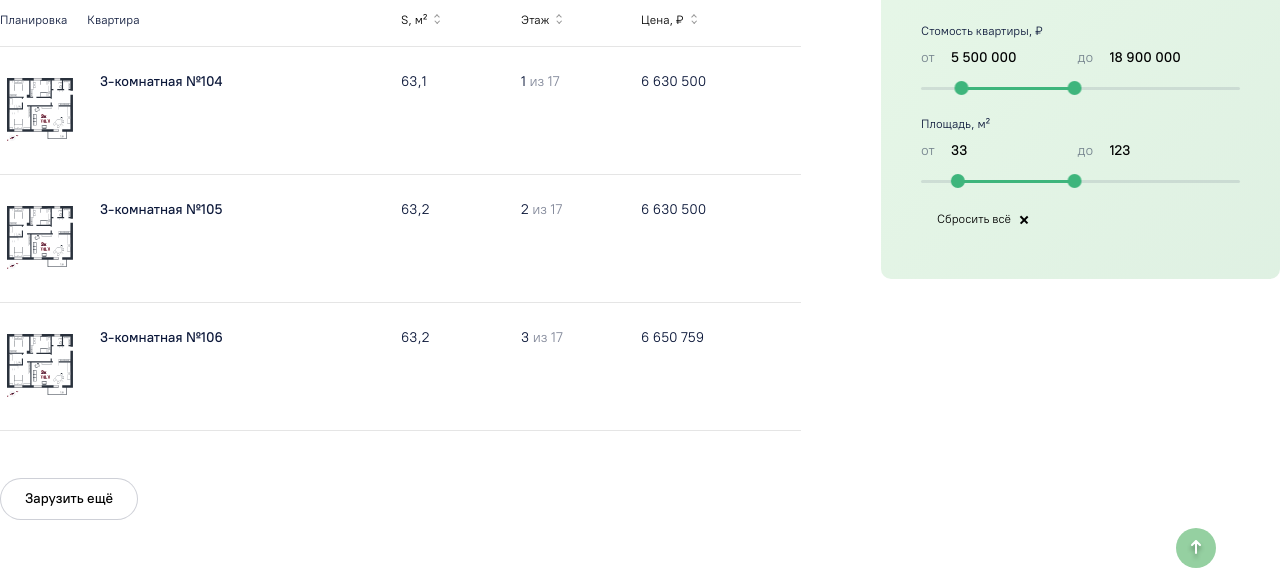
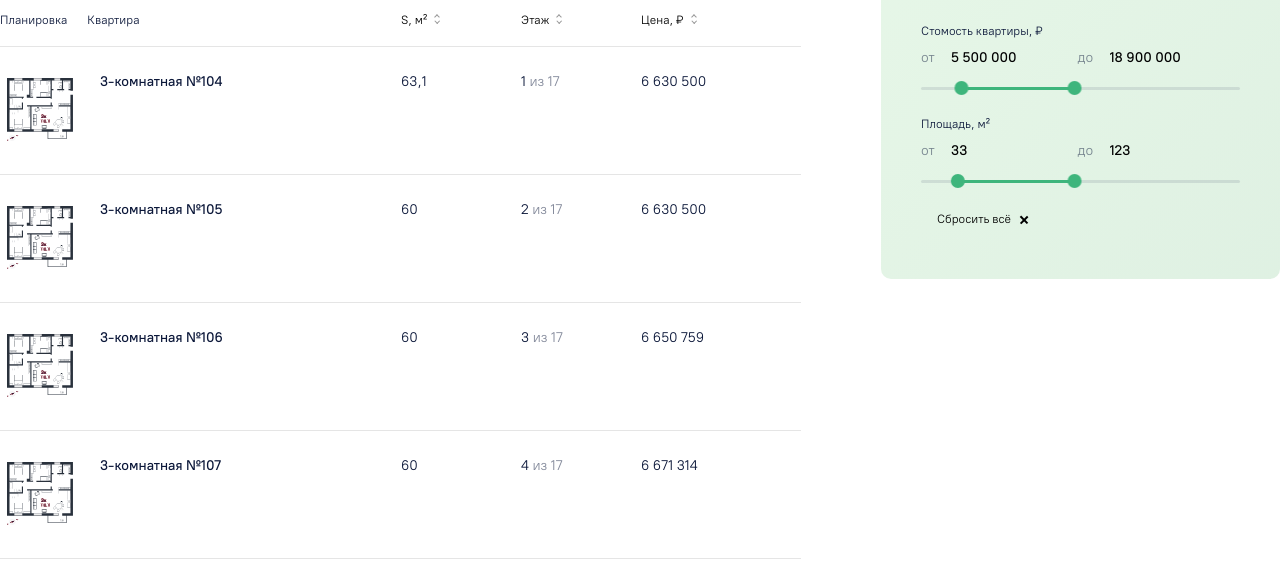
Before and after one commit to pogorelova-k/Aparments, a website with bundled scripts: page index.html in a window 1280 px wide. Shown: the part 189-771 px from the top of the page. Built offline with nearby package versions, Linux system fonts and the light colour scheme.

Commit message:
scroll and render flats from data base

```diff
--- a/db.json
+++ b/db.json
@@ -1,44 +1,122 @@
-{
-    "bulding": [
+[
     {
         "name": "3-комнатная №104",
         "square": "63,1",
         "floor": "1",
         "total_floors": "17",
-            "price": "6 630 500",
-            "img": ""
+        "price": "6630500",
+        "img": "image/flat1.svg"
     },
     {
         "name": "3-комнатная №105",
         "square": "60",
         "floor": "2",
         "total_floors": "17",
-            "price": "6 630 500",
-            "img": ""
+        "price": "6630500",
+        "img": "image/flat1.svg"
     },
     {
         "name": "3-комнатная №106",
         "square": "60",
         "floor": "3",
         "total_floors": "17",
-            "price": "6 650 759",
-            "img": ""
+        "price": "6650759",
+        "img": "image/flat1.svg"
     },
     {
         "name": "3-комнатная №107",
         "square": "60",
         "floor": "4",
         "total_floors": "17",
-            "price": "6 671 314",
-            "img": ""
+        "price": "6671314",
+        "img": "image/flat1.svg"
     },
     {
         "name": "3-комнатная №108",
         "square": "60",
         "floor": "5",
         "total_floors": "17",
-            "price": "6 679 554",
-            "img": ""
+        "price": "6679554",
+        "img": "image/flat1.svg"
+    },
+    {
+        "name": "3-комнатная №109",
+        "square": "60",
+        "floor": "6",
+        "total_floors": "17",
+        "price": "6679554",
+        "img": "image/flat1.svg"
+    },
+    {
+        "name": "3-комнатная №110",
+        "square": "60",
+        "floor": "7",
+        "total_floors": "17",
+        "price": "6679554",
+        "img": "image/flat1.svg"
+    },
+    {
+        "name": "3-комнатная №111",
+        "square": "60",
+        "floor": "8",
+        "total_floors": "17",
+        "price": "6679554",
+        "img": "image/flat1.svg"
+    },
+    {
+        "name": "3-комнатная №112",
+        "square": "60",
+        "floor": "9",
+        "total_floors": "17",
+        "price": "6679554",
+        "img": "image/flat1.svg"
+    },
+    {
+        "name": "3-комнатная №113",
+        "square": "60",
+        "floor": "10",
+        "total_floors": "17",
+        "price": "6679554",
+        "img": "image/flat1.svg"
+    },
+    {
+        "name": "3-комнатная №114",
+        "square": "60",
+        "floor": "11",
+        "total_floors": "17",
+        "price": "6679554",
+        "img": "image/flat1.svg"
+    },
+    {
+        "name": "3-комнатная №115",
+        "square": "60",
+        "floor": "12",
+        "total_floors": "17",
+        "price": "6679554",
+        "img": "image/flat1.svg"
+    },
+    {
+        "name": "3-комнатная №116",
+        "square": "60",
+        "floor": "13",
+        "total_floors": "17",
+        "price": "6679554",
+        "img": "image/flat1.svg"
+    },
+    {
+        "name": "3-комнатная №117",
+        "square": "60",
+        "floor": "14",
+        "total_floors": "17",
+        "price": "6679554",
+        "img": "image/flat1.svg"
+    },
+    {
+        "name": "3-комнатная №118",
+        "square": "60",
+        "floor": "15",
+        "total_floors": "17",
+        "price": "6679554",
+        "img": "image/flat1.svg"
     }
 ]
-}
--- a/index.html
+++ b/index.html
@@ -8,7 +8,7 @@
     <link rel="stylesheet" href="./style/style.css">
     <script src="./dist/bundle.js" defer></script>
 </head>
-<body>
+<body  id="top">
     <div class="container">
         <div class="content">
             <div class="result content__result">
@@ -34,38 +34,7 @@
                 </div>
                 <!-- /.table__header -->
                 <div class="t-body table__body">
-                    <ul class="t-body__list">
-                        <li class="t-body__item">
-                            <div class="t-body__left">
-                                <img src="./image/flat1.svg" alt="Планировка">
-                                <p class="t-body__name">3-комнатная №104</p>
-                            </div>
-                            <div class="t-body__right">
-                                <p class="t-body__square">63,1</p>
-                                <p class="t-body__floor">1 <span>из 17</span></p>
-                                <p class="t-body__price">6 630 500</p></div>
-                        </li>
-                        <li class="t-body__item">
-                            <div class="t-body__left">
-                                <img src="./image/flat1.svg" alt="Планировка">
-                                <p class="t-body__name">3-комнатная №105</p>
-                            </div>
-                            <div class="t-body__right">
-                                <p class="t-body__square">63,2</p>
-                                <p class="t-body__floor">2 <span>из 17</span></p>
-                                <p class="t-body__price">6 630 500</p></div>
-                        </li>
-                        <li class="t-body__item">
-                            <div class="t-body__left">
-                                <img src="./image/flat1.svg" alt="Планировка">
-                                <p class="t-body__name">3-комнатная №106</p>
-                            </div>
-                            <div class="t-body__right">
-                                <p class="t-body__square">63,2</p>
-                                <p class="t-body__floor">3 <span>из 17</span></p>
-                                <p class="t-body__price">6 650 759</p></div>
-                        </li>
-                    </ul>
+                    <ul class="t-body__list"></ul>
                 </div>
                 <!-- ./table__body -->
             </div>
@@ -120,8 +89,8 @@
         <!-- /.content -->
     </div>
     <div class="topUp">
-        <button class="topUp__button">
-            <img class="topUp__image" src="./image/Vector.svg" alt="стрелка вверх">
+        <button class="topUp__button scroll">
+            <a href="#top"><img class="topUp__image" src="./image/Vector.svg" alt="стрелка вверх"></a>
         </button>
     </div>
 </body>
--- a/src/index.js
+++ b/src/index.js
@@ -1,6 +1,10 @@
 import nouislider from './modules/nouislider';
 import slider from './modules/slider';
 import secondary from './modules/secondary';
+import scroll from './modules/scroll';
+import render from './modules/render';
 
+render();
 slider();
 secondary();
+scroll();
--- /dev/null
+++ b/src/modules/render.js
@@ -0,0 +1,91 @@
+const COUNT_ROW_GOODS = 5; // количество товаров для вывода
+
+// запрос
+const getData = (url, callback) => {
+    const request = new XMLHttpRequest();
+
+    request.open('GET', url);
+
+    request.addEventListener('readystatechange', () => {
+    if (request.readyState !== 4) return;
+    if (request.status === 200) {
+        const response = JSON.parse(request.response);
+        callback(response);
+    } else {
+        console.error(new Error('Ошибка:' + request.statusText));
+    }
+    });
+
+    request.send();
+};
+
+// фукция рендера элементов
+const render = () => {
+    const crossSellList = document.querySelector('.t-body__list'),
+        crossSellAdd = document.querySelector('.result__button');
+    const allGoods = [];
+    let wrapRender = null;
+
+
+    // функция рандома, чтобы выводить по 5 рандомных товара
+    const shuffle = arr => arr.sort();
+
+    // функция, которая добавляет товары из db.json
+    const createCrossSellItem = ({ name, square, floor, total_floors, price, img }) => {
+
+        // создаем li элемент
+        const liItem = document.createElement('li');
+        liItem.classList.add('t-body__item');
+        // вставляем верстку в Li
+        liItem.innerHTML = `
+            <div class="t-body__left">
+                <img src="${img}" alt="Планировка">
+                <p class="t-body__name">${name}</p>
+            </div>
+            <div class="t-body__right">
+                <p class="t-body__square">${square}</p>
+                <p class="t-body__floor">${floor} <span>из ${total_floors}</span></p>
+                <p class="t-body__price">${price.replace(/(\d)(?=(\d{3})+$)/g, '$1 ')}</p>
+            </div>
+        `;
+        return liItem;
+    }
+
+    const render = arr => {
+        arr.forEach(item => {
+            crossSellList.append(createCrossSellItem(item));
+        })
+    }
+
+    const wrapper = (fn, count) => {
+        let counter = 0;
+        return (...args) => {
+            if (counter === count) return;
+            counter++;
+            return fn(...args);
+        }
+    };
+
+    // получеам и перебираем массив данных
+    const createCrossSellList = (goods) => {
+
+        wrapRender = wrapper(render, parseInt(goods.length/COUNT_ROW_GOODS) + 1);
+
+        allGoods.push(...shuffle(goods))
+        const fourItems = allGoods.splice(0, COUNT_ROW_GOODS);
+        render(fourItems);
+    };
+
+    crossSellAdd.addEventListener('click', () => {
+        wrapRender(allGoods.splice(0, COUNT_ROW_GOODS));
+
+        if (allGoods.length === length) {
+            crossSellAdd.remove();
+        }
+    })
+
+    // получаем данные по этому адресу и они прилетают в createCrossSellList
+    getData('db.json', createCrossSellList);
+};
+
+export default render;
--- /dev/null
+++ b/src/modules/scroll.js
@@ -0,0 +1,30 @@
+// плавный скролл
+const scroll = () => {
+    const scrollLinks = document.querySelectorAll(".scroll"),
+        totop = document.querySelector('.topUp');
+
+    for (const scrollLink of scrollLinks) {
+        scrollLink.addEventListener("click", event => {
+            // отключаем обычный способ возвращения наверх
+            event.preventDefault();
+            // задаем свои свойства скролла, делаем плавно
+            const id = scrollLink.children[0].getAttribute('href');
+            document.querySelector(id).scrollIntoView({
+                behavior: "smooth",
+                block: "start",
+            });
+        });
+    }
+
+    // появление кнопки top при скролле вниз
+    window.addEventListener('scroll', () => {
+        if (pageYOffset > 300) {
+            // добавляем кнопку top up
+            totop.style.display = 'block';
+        } else {
+            totop.style.display = 'none';
+        }
+    });
+};
+
+export default scroll;
--- a/src/modules/secondary.js
+++ b/src/modules/secondary.js
@@ -1,12 +1,6 @@
 const secondary = () => {
     const arrow = document.querySelectorAll('.t-header__button'),
         roomsItems = document.querySelectorAll('.rooms__item');
-
-    // arrow.forEach(item => {
-    //     if (item.textContent === 'Сдача') {
-    //         item.style.display = 'none';
-    //     }
-    // });
 
     // активация стрелки сортировки по-возрастанию
     arrow.forEach(item => item.addEventListener('click', () => {
--- a/style/scss/_button.scss
+++ b/style/scss/_button.scss
@@ -122,9 +122,10 @@
 }
 
 .topUp {
-    position: absolute;
-    bottom: 5%;
-    right: 5%;
+    position: fixed;
+    bottom: 32px;
+    right: 32px;
+    display: none;
     .topUp__button {
         width: 40px;
         height: 40px;
```
Also changed, not shown: dist/bundle.js, style/style.css, 1 other file. Lines whose indentation alone changed are shown as unchanged.
